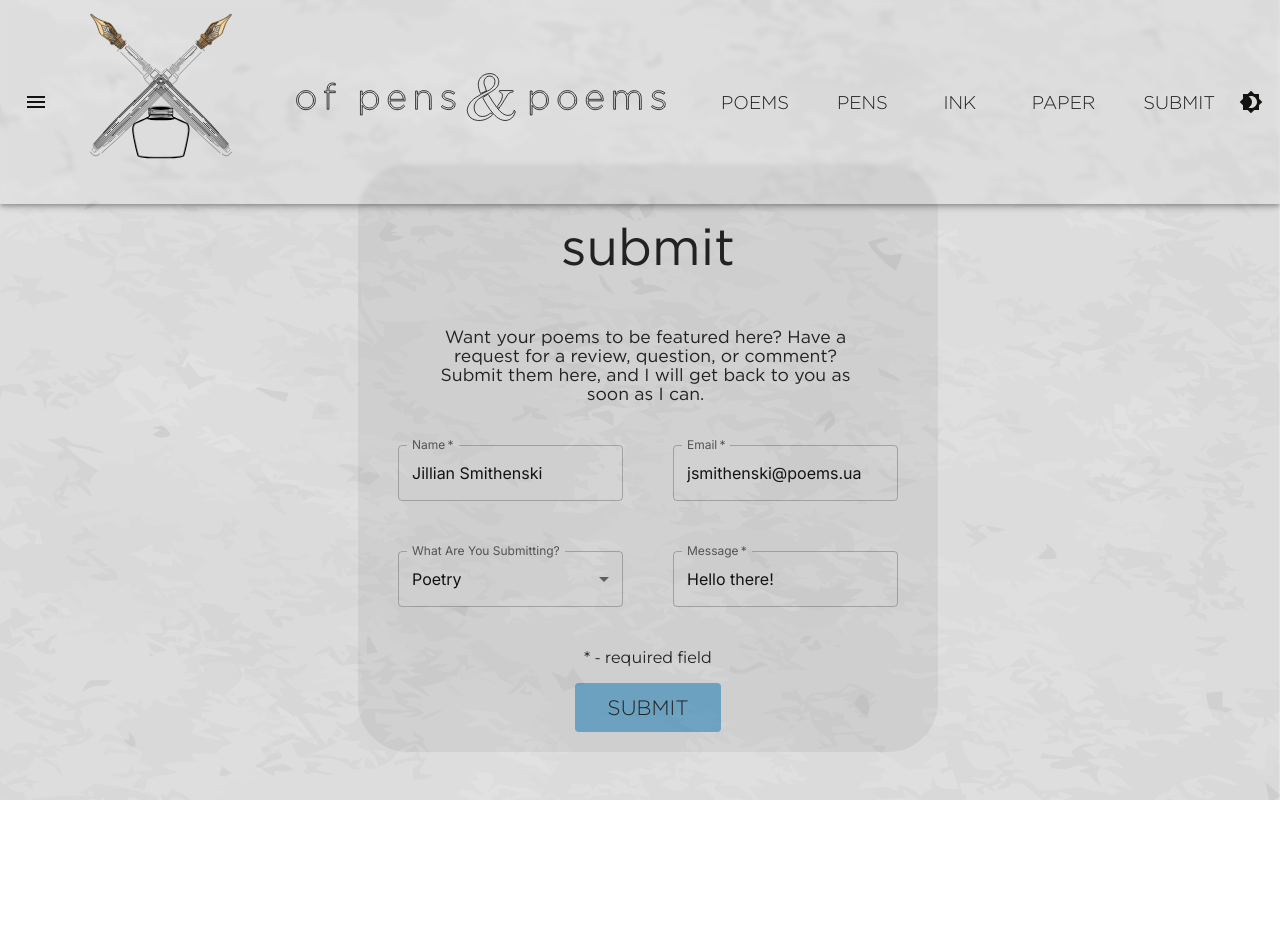
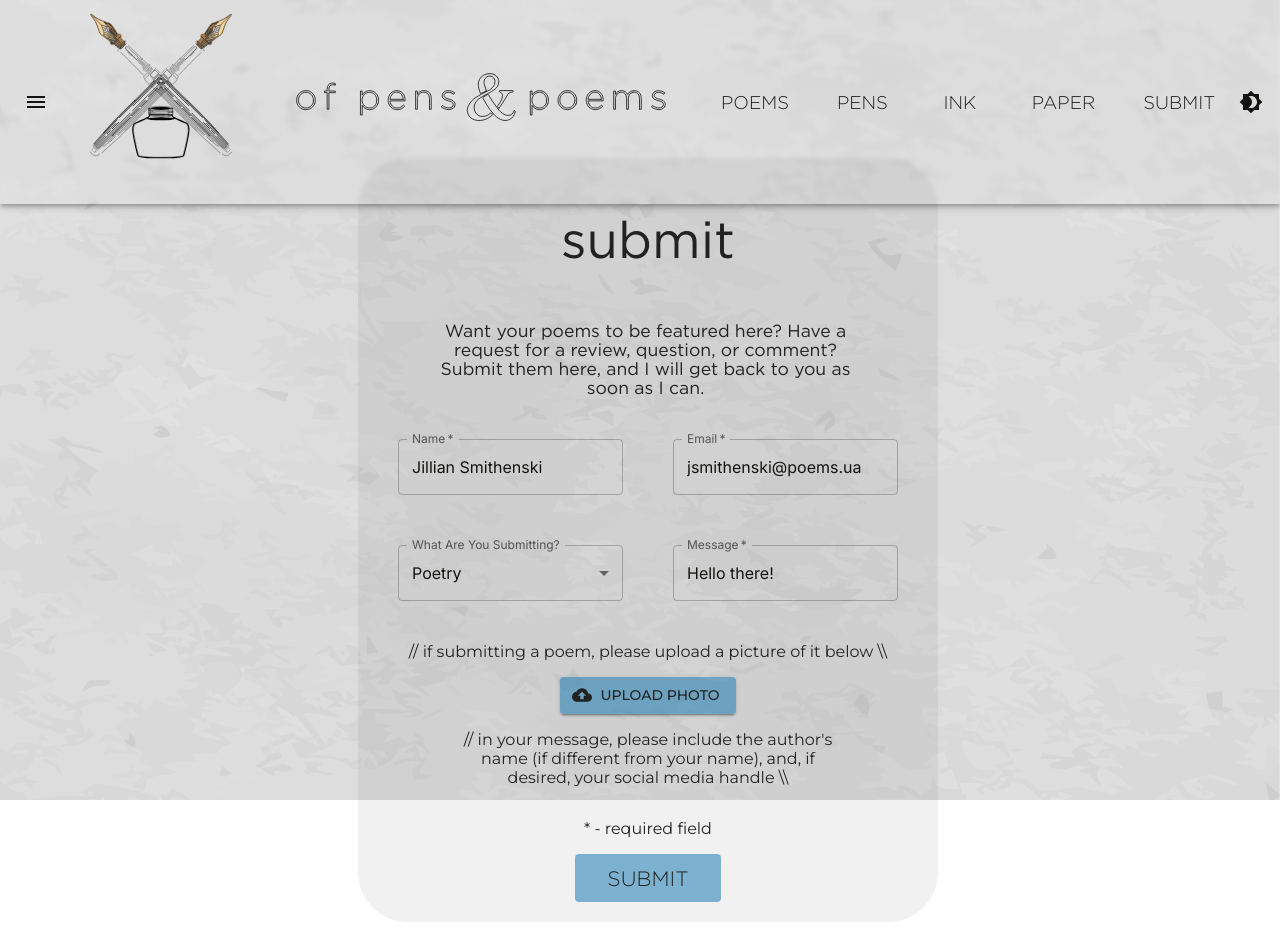
Before and after one commit to corynko/ofpoemsandpens, a React (Vite) app: page /#/submit in a window 1280 px wide. Before the commit the page ends 816 px from the top, so only its background shows below. Built offline with nearby package versions, Linux system fonts and the light colour scheme.

Commit message:
added file upload to submit page

```diff
--- a/src/App.css
+++ b/src/App.css
@@ -13,7 +13,7 @@
 }
 
 .main-content {
-  margin-top: 100px;
+  margin-top: 150px;
 }
 
 .logo {
--- a/src/components/navComponents/desktop/logoDrawDesktopNoWords.jsx
+++ b/src/components/navComponents/desktop/logoDrawDesktopNoWords.jsx
@@ -25,6 +25,7 @@ const LogoDrawDesktopNoWords = () => {
   return (
     <div style={{ margin: "10px" }}>
       <Link to="/">
+        {/* warning, expand line 28 at your own peril */}
         <motion.svg
           version="1.0"
           id="Layer_1"
--- a/src/pages/submit/submit.jsx
+++ b/src/pages/submit/submit.jsx
@@ -1,7 +1,8 @@
 import * as React from "react";
 import { Box, TextField, MenuItem, Button } from "@mui/material";
 import { color, motion } from "framer-motion";
-import { duration, useTheme } from "@mui/material/styles";
+import { duration, useTheme, styled } from "@mui/material/styles";
+import CloudUploadIcon from "@mui/icons-material/CloudUpload";
 
 const Submit = () => {
   const theme = useTheme(); // Access the theme
@@ -15,6 +16,18 @@ const Submit = () => {
 
   const hoverColor =
     themeMode === "light" ? theme.palette.text.blue : theme.palette.text.blue;
+
+  const VisuallyHiddenInput = styled("input")({
+    clip: "rect(0 0 0 0)",
+    clipPath: "inset(50%)",
+    height: 1,
+    overflow: "hidden",
+    position: "absolute",
+    bottom: 0,
+    left: 0,
+    whiteSpace: "nowrap",
+    width: 1,
+  });
 
   const currencies = [
     {
@@ -119,6 +132,45 @@ const Submit = () => {
               style={{ width: "225px" }}
             />
           </div>
+          <div className="center flex column">
+            <p style={{ maxWidth: "600px", textAlign: "center" }}>
+              // if submitting a poem, please upload a picture of it below \\
+            </p>
+            <Button
+              component="label"
+              role={undefined}
+              variant="contained"
+              tabIndex={-1}
+              startIcon={<CloudUploadIcon />}
+              sx={{
+                color: textColor, // Use the dynamic text color
+                backgroundColor: theme.palette.button.default,
+                transition:
+                  "color 0.6s ease-in, background-color 0.5s ease-out",
+                "&:hover": {
+                  color: theme.palette.button.textColor, // Change hover color based on theme
+                  backgroundColor: theme.palette.button.backgroundColor,
+                  transition:
+                    "color 0.5s ease-out, background-color 0.5s ease-out, filter 1s ease-out",
+                },
+                "&:active": {
+                  filter: "drop-shadow(0 0 0.5em #646cffaa)",
+                  transition: "filter 1s ease-out",
+                },
+              }}
+            >
+              Upload Photo
+              <VisuallyHiddenInput
+                type="file"
+                onChange={(event) => console.log(event.target.files)}
+                multiple
+              />
+            </Button>
+            <p style={{ maxWidth: "400px", textAlign: "center" }}>
+              // in your message, please include the author's name (if different
+              from your name), and, if desired, your social media handle \\
+            </p>
+          </div>
           <p className="">* - required field</p>
           <Button
             className="navLink"
@@ -137,7 +189,11 @@ const Submit = () => {
                 color: theme.palette.button.textColor, // Change hover color based on theme
                 backgroundColor: theme.palette.button.backgroundColor,
                 transition:
-                  "color 0.5s ease-out, background-color 0.5s ease-out",
+                  "color 0.5s ease-out, background-color 0.5s ease-out, filter 1s ease-out",
+              },
+              "&:active": {
+                filter: "drop-shadow(0 0 0.5em #646cffaa)",
+                transition: "filter 1s ease-out",
               },
             }}
           >
```
